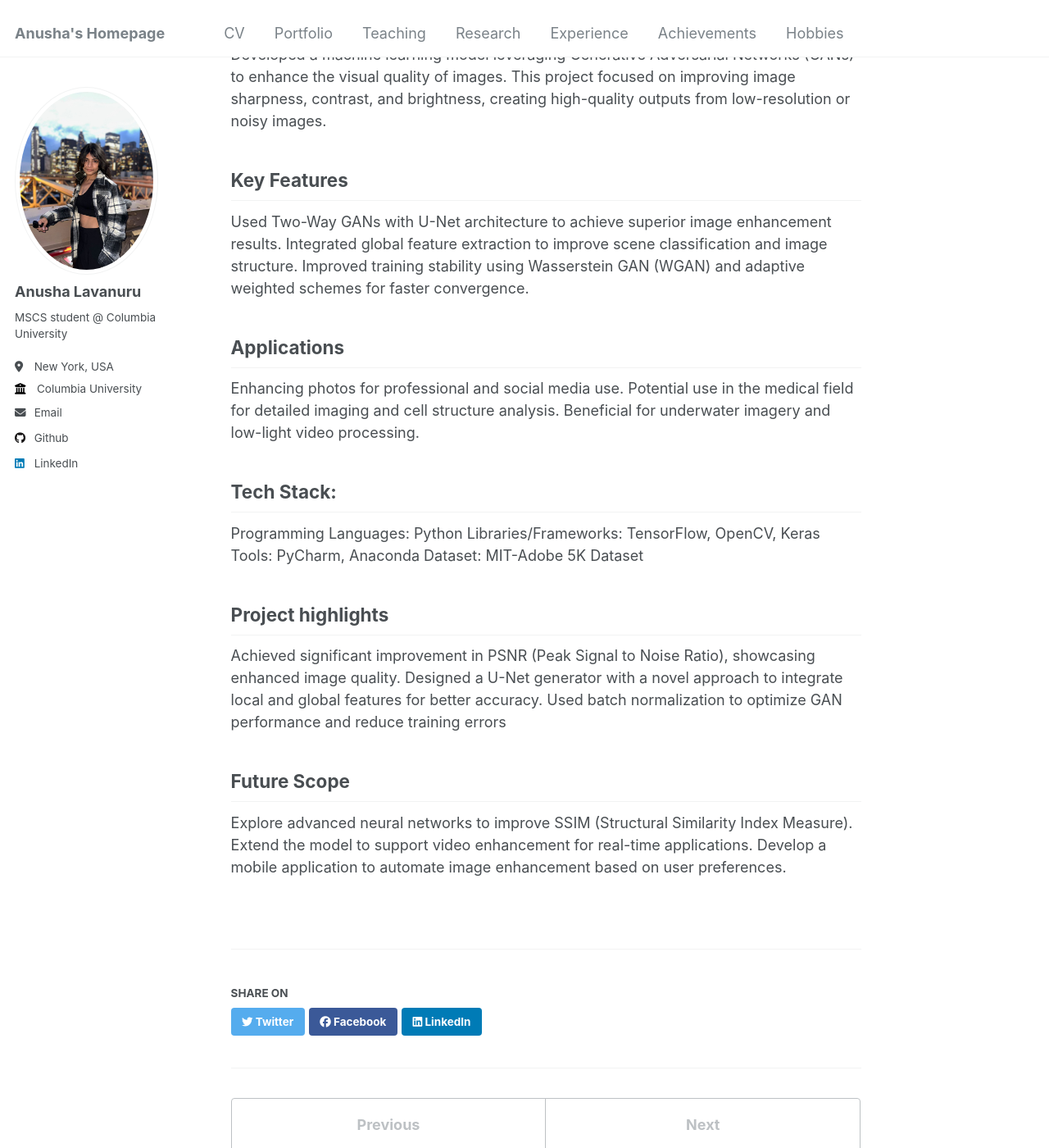
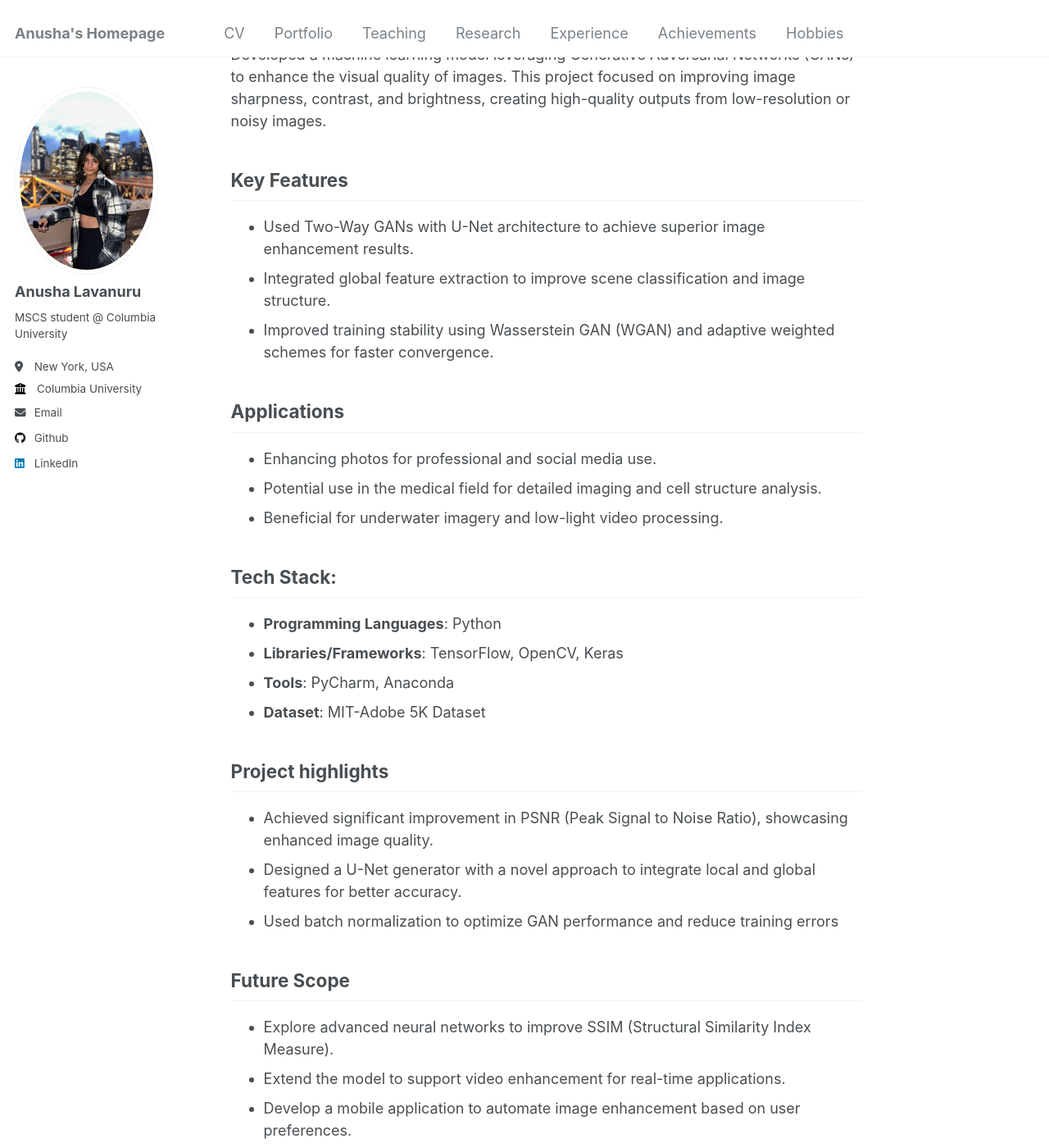
Before and after one commit to AnushaLavanuru5/AnushaL.github.io, a Jekyll site: the page built from _portfolio/portfolio-2.md, in a window 1280 px wide and 1400 px high, scrolled down 245 px. Shown: the whole window at 82% size. Built offline with Jekyll 4.4.1, drawn with Linux system fonts in a browser that asks for light colours; part of the change alters nothing that is shown.

```diff
--- a/_portfolio/portfolio-2.md
+++ b/_portfolio/portfolio-2.md
@@ -11,31 +11,31 @@ Developed a machine learning model leveraging Generative Adversarial Networks (G
 
 Key Features
 ---
-Used Two-Way GANs with U-Net architecture to achieve superior image enhancement results.
-Integrated global feature extraction to improve scene classification and image structure.
-Improved training stability using Wasserstein GAN (WGAN) and adaptive weighted schemes for faster convergence.
+- Used Two-Way GANs with U-Net architecture to achieve superior image enhancement results.
+- Integrated global feature extraction to improve scene classification and image structure.
+- Improved training stability using Wasserstein GAN (WGAN) and adaptive weighted schemes for faster convergence.
 
 Applications
 ---
-Enhancing photos for professional and social media use.
-Potential use in the medical field for detailed imaging and cell structure analysis.
-Beneficial for underwater imagery and low-light video processing.
+- Enhancing photos for professional and social media use.
+- Potential use in the medical field for detailed imaging and cell structure analysis.
+- Beneficial for underwater imagery and low-light video processing.
 
 Tech Stack:
 ---
-Programming Languages: Python
-Libraries/Frameworks: TensorFlow, OpenCV, Keras
-Tools: PyCharm, Anaconda
-Dataset: MIT-Adobe 5K Dataset
+- **Programming Languages**: Python
+- **Libraries/Frameworks**: TensorFlow, OpenCV, Keras
+- **Tools**: PyCharm, Anaconda
+- **Dataset**: MIT-Adobe 5K Dataset
 
 Project highlights
 ---
-Achieved significant improvement in PSNR (Peak Signal to Noise Ratio), showcasing enhanced image quality.
-Designed a U-Net generator with a novel approach to integrate local and global features for better accuracy.
-Used batch normalization to optimize GAN performance and reduce training errors
+- Achieved significant improvement in PSNR (Peak Signal to Noise Ratio), showcasing enhanced image quality.
+- Designed a U-Net generator with a novel approach to integrate local and global features for better accuracy.
+- Used batch normalization to optimize GAN performance and reduce training errors
 
 Future Scope
 ---
-Explore advanced neural networks to improve SSIM (Structural Similarity Index Measure).
-Extend the model to support video enhancement for real-time applications.
-Develop a mobile application to automate image enhancement based on user preferences.
+- Explore advanced neural networks to improve SSIM (Structural Similarity Index Measure).
+- Extend the model to support video enhancement for real-time applications.
+- Develop a mobile application to automate image enhancement based on user preferences.
```
